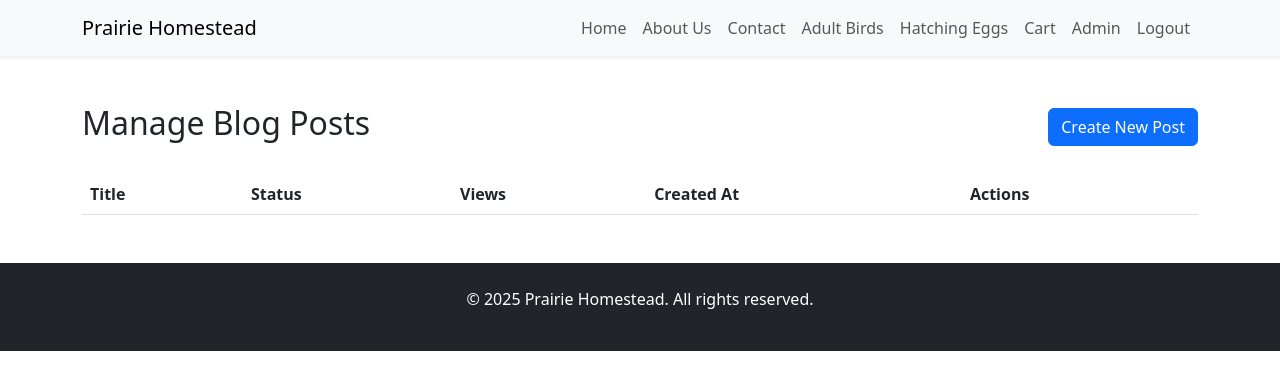
After one commit to DWAA1660/patiencesite, a Flask app: page /admin/blogs in a window 1280 px wide. The commit adds this page. Shown: the top 390 px of the page. Run offline with Flask 3, Linux system fonts and the light colour scheme; a user stored in the database is signed in; lists and menus that the app fills with data are empty; some libraries are stand-ins or nearby versions.

Commit message:
much stuff

```diff
--- a/patient_eggs/admin/routes.py
+++ b/patient_eggs/admin/routes.py
@@ -1,7 +1,10 @@
 from flask import Blueprint, render_template, request, flash, redirect, url_for
 from flask_login import login_required, current_user
-from patient_eggs.models import Product, InventoryEggWeekly, Order, GalleryImage, db
+from patient_eggs.models import Product, InventoryEggWeekly, Order, GalleryImage, BlogPost, InventoryAdult, db
+from werkzeug.utils import secure_filename
 import json
+import os
+from datetime import datetime
 
 admin = Blueprint('admin', __name__)
 
@@ -215,3 +218,86 @@ def list_images():
             if f.lower().endswith(('.png', '.jpg', '.jpeg', '.gif', '.webp')):
                 images.append(f)
     return {'images': images}
+
+# --- Blog Management ---
+@admin.route('/blogs')
+def manage_blogs():
+    blogs = BlogPost.query.order_by(BlogPost.created_at.desc()).all()
+    return render_template('admin/manage_blogs.html', blogs=blogs)
+
+@admin.route('/blogs/add', methods=['GET', 'POST'])
+def add_blog():
+    if request.method == 'POST':
+        title = request.form.get('title')
+        slug = request.form.get('slug')
+        content = request.form.get('content')
+        is_published = 'is_published' in request.form
+
+        if not slug:
+            slug = title.lower().replace(' ', '-')
+
+        # Handle duplicate slug
+        if BlogPost.query.filter_by(slug=slug).first():
+            flash('Slug already exists. Please choose a different one.')
+            return render_template('admin/edit_blog.html', legend='Add Blog Post', title=title, content=content, slug=slug)
+
+        blog = BlogPost(title=title, slug=slug, content=content, is_published=is_published)
+        db.session.add(blog)
+        db.session.commit()
+        flash('Blog post created!')
+        return redirect(url_for('admin.manage_blogs'))
+
+    return render_template('admin/edit_blog.html', legend='Add Blog Post')
+
+@admin.route('/blogs/edit/<int:blog_id>', methods=['GET', 'POST'])
+def edit_blog(blog_id):
+    blog = BlogPost.query.get_or_404(blog_id)
+    if request.method == 'POST':
+        blog.title = request.form.get('title')
+        new_slug = request.form.get('slug')
+        if new_slug != blog.slug:
+             if BlogPost.query.filter_by(slug=new_slug).first():
+                 flash('Slug already exists.')
+                 return render_template('admin/edit_blog.html', legend='Edit Blog Post', blog=blog)
+        blog.slug = new_slug
+        blog.content = request.form.get('content')
+        blog.is_published = 'is_published' in request.form
+
+        db.session.commit()
+        flash('Blog post updated!')
+        return redirect(url_for('admin.manage_blogs'))
+
+    return render_template('admin/edit_blog.html', legend='Edit Blog Post', blog=blog)
+
+@admin.route('/blogs/delete/<int:blog_id>', methods=['POST'])
+def delete_blog(blog_id):
+    blog = BlogPost.query.get_or_404(blog_id)
+    db.session.delete(blog)
+    db.session.commit()
+    flash('Blog post deleted.')
+    return redirect(url_for('admin.manage_blogs'))
+
+@admin.route('/blogs/upload_image', methods=['POST'])
+def upload_blog_image():
+    if 'file' not in request.files:
+        return {'error': 'No file uploaded'}, 400
+    file = request.files['file']
+    if file.filename == '':
+        return {'error': 'No filename'}, 400
+
+    if file:
+        filename = secure_filename(file.filename)
+        # Add timestamp to make filename unique
+        timestamp = datetime.now().strftime('%Y%m%d%H%M%S')
+        filename = f"{timestamp}_{filename}"
+
+        from flask import current_app
+        save_path = os.path.join(current_app.root_path, 'static', 'img', 'blog')
+        if not os.path.exists(save_path):
+            os.makedirs(save_path)
+
+        file.save(os.path.join(save_path, filename))
+
+        # Return URL
+        url = url_for('static', filename=f'img/blog/{filename}')
+        return {'location': url} # TinyMCE expects 'location'
--- a/patient_eggs/templates/admin/dashboard.html
+++ b/patient_eggs/templates/admin/dashboard.html
@@ -30,6 +30,11 @@
         <div class="col-md-3">
             <a href="{{ url_for('admin.manage_gallery') }}" class="btn btn-primary btn-lg w-100 h-100 d-flex align-items-center justify-content-center mb-3">
                 Manage Gallery
+            </a>
+        </div>
+        <div class="col-md-3">
+            <a href="{{ url_for('admin.manage_blogs') }}" class="btn btn-secondary btn-lg w-100 h-100 d-flex align-items-center justify-content-center mb-3">
+                Manage Blog
             </a>
         </div>
     </div>
--- /dev/null
+++ b/patient_eggs/templates/admin/manage_blogs.html
@@ -0,0 +1,48 @@
+{% extends "base.html" %}
+
+{% block content %}
+<div class="container my-5">
+    <div class="d-flex justify-content-between align-items-center mb-4">
+        <h2>Manage Blog Posts</h2>
+        <a href="{{ url_for('admin.add_blog') }}" class="btn btn-primary">Create New Post</a>
+    </div>
+
+    <table class="table table-striped">
+        <thead>
+            <tr>
+                <th>Title</th>
+                <th>Status</th>
+                <th>Views</th>
+                <th>Created At</th>
+                <th>Actions</th>
+            </tr>
+        </thead>
+        <tbody>
+            {% for blog in blogs %}
+            <tr>
+                <td>{{ blog.title }}</td>
+                <td>
+                    {% if blog.is_published %}
+                    <span class="badge bg-success">Published</span>
+                    {% else %}
+                    <span class="badge bg-secondary">Draft</span>
+                    {% endif %}
+                </td>
+                <td>{{ blog.views }}</td>
+                <td>{{ blog.created_at.strftime('%Y-%m-%d') }}</td>
+                <td>
+                    <a href="{{ url_for('admin.edit_blog', blog_id=blog.id) }}" class="btn btn-sm btn-info">Edit</a>
+                    <form action="{{ url_for('admin.delete_blog', blog_id=blog.id) }}" method="POST" class="d-inline" onsubmit="return confirm('Are you sure?');">
+                        <button type="submit" class="btn btn-sm btn-danger">Delete</button>
+                    </form>
+                    {% if blog.is_published %}
+                    <!-- We haven't created the public view yet, so leaving href empty for now or linking to # -->
+                    <a href="#" class="btn btn-sm btn-secondary" target="_blank">View</a>
+                    {% endif %}
+                </td>
+            </tr>
+            {% endfor %}
+        </tbody>
+    </table>
+</div>
+{% endblock %}
```
Also changed, not shown: download_images.py (added, +114 -0 lines), patient_eggs/main/routes.py (+24 -2 lines), patient_eggs/models.py (+14 -0 lines), patient_eggs/templates/admin/edit_blog.html (added, +74 -0 lines), patient_eggs/templates/blog/index.html (added, +38 -0 lines), patient_eggs/templates/blog/post.html (added, +21 -0 lines).
